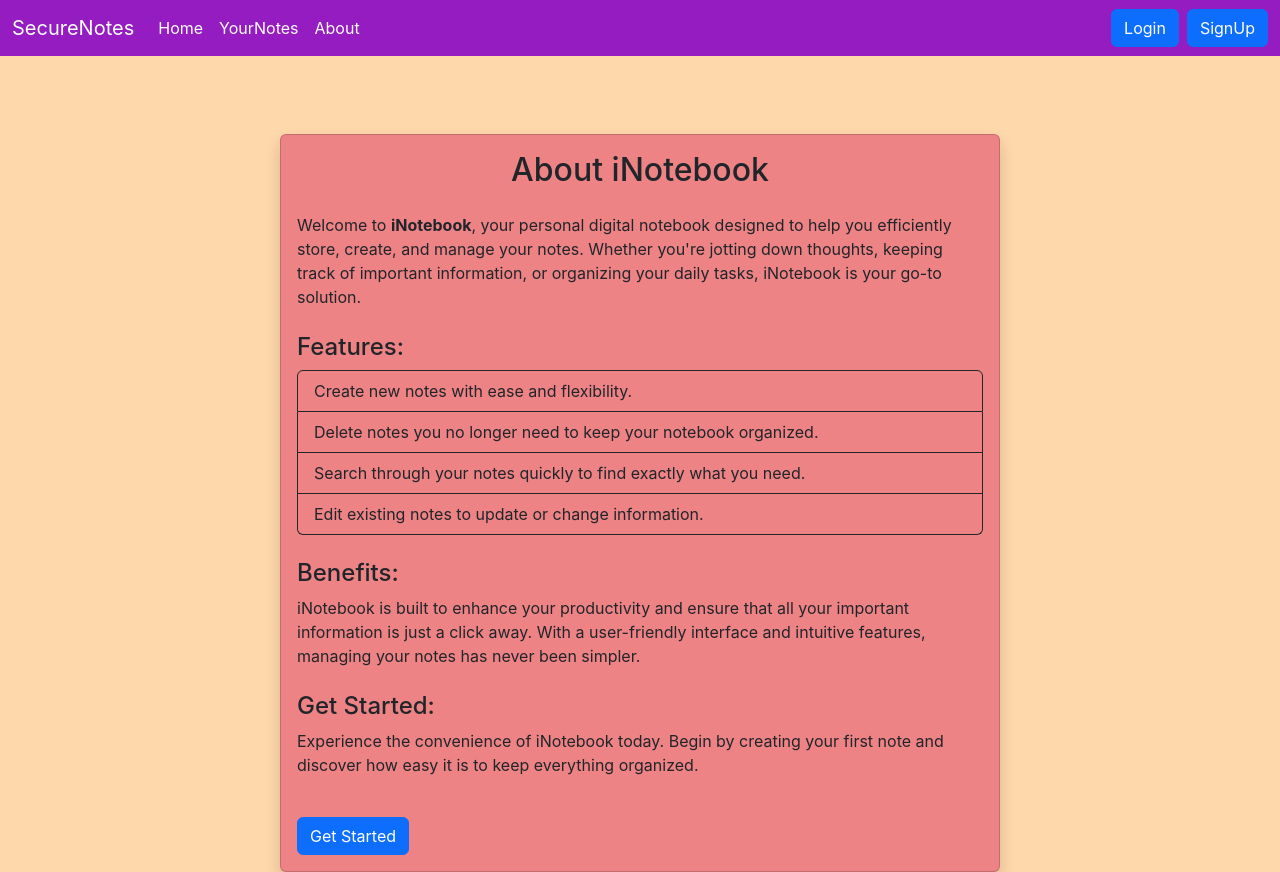
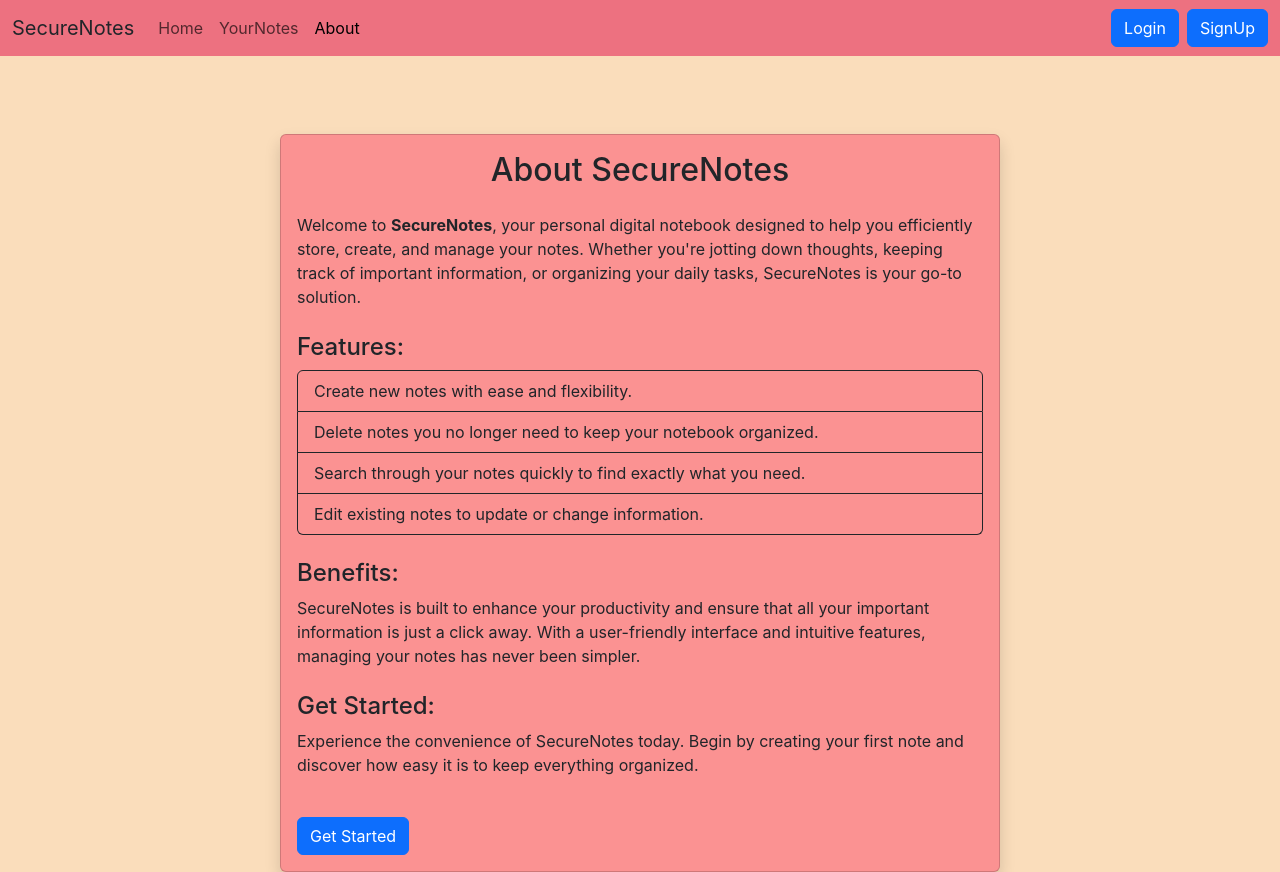
Before and after one commit to AtharvTiwalkar/SecureNotes, a React (Create React App) app in the folder Frontend/: page /about in a window 1280 px wide. Built offline with nearby package versions, Linux system fonts and the light colour scheme.

Commit message:
ui update

```diff
--- a/Frontend/src/App.css
+++ b/Frontend/src/App.css
@@ -44,15 +44,15 @@ i{
 
 
 .bg-custom-purple {
-  background:  #941cc0;
+  background: #ed7180;
 }
 
 
 
 .bg-custom-orange {
-  background-color: #fed7aa; /* This is the color value for $orange-200 */
+  background-color: #faddbb; /* This is the color value for $orange-200 */
 }
 
 .bg-custom-rose{
-  background-color: #ee8385;
+  background-color: #fb9292;
 }
--- a/Frontend/src/components/About.js
+++ b/Frontend/src/components/About.js
@@ -8,9 +8,9 @@ const About = () => {
                 <div className="col-lg-8 mx-auto">
                     <div className="card shadow bg-custom-rose">
                         <div className="card-body">
-                            <h2 className="card-title text-center">About iNotebook</h2>
+                            <h2 className="card-title text-center">About SecureNotes</h2>
                             <p className="card-text mt-4">
-                                Welcome to <strong>iNotebook</strong>, your personal digital notebook designed to help you efficiently store, create, and manage your notes. Whether you're jotting down thoughts, keeping track of important information, or organizing your daily tasks, iNotebook is your go-to solution.
+                                Welcome to <strong>SecureNotes</strong>, your personal digital notebook designed to help you efficiently store, create, and manage your notes. Whether you're jotting down thoughts, keeping track of important information, or organizing your daily tasks, SecureNotes is your go-to solution.
                             </p>
                             <h4 className="mt-4">Features:</h4>
                             <ul className="list-group">
@@ -21,11 +21,11 @@ const About = () => {
                             </ul>
                             <h4 className="mt-4">Benefits:</h4>
                             <p>
-                                iNotebook is built to enhance your productivity and ensure that all your important information is just a click away. With a user-friendly interface and intuitive features, managing your notes has never been simpler.
+                                SecureNotes is built to enhance your productivity and ensure that all your important information is just a click away. With a user-friendly interface and intuitive features, managing your notes has never been simpler.
                             </p>
                             <h4 className="mt-4">Get Started:</h4>
                             <p>
-                                Experience the convenience of iNotebook today. Begin by creating your first note and discover how easy it is to keep everything organized.
+                                Experience the convenience of SecureNotes today. Begin by creating your first note and discover how easy it is to keep everything organized.
                             </p>
                             <Link to="/" className="btn btn-primary btn-block mt-4">Get Started</Link>
                         </div>
--- a/Frontend/src/components/AddNote.js
+++ b/Frontend/src/components/AddNote.js
@@ -26,15 +26,15 @@ const AddNote = (props) => {
       <form>
         <div className="mb-3 ">
           <label htmlFor="title" className="form-label" >Title</label>
-          <input type="text" className="form-control bg-custom-orange border-dark" id="title" name="title" onChange={onChange} value={note.title} />
+          <input type="text" autocomplete="off" className="form-control bg-custom-orange border-dark" id="title" name="title" onChange={onChange} value={note.title} />
         </div>
         <div className="mb-3">
           <label htmlFor="description" className="form-label" >Description</label>
-          <input type="text" className="form-control bg-custom-orange border-dark" id="description" name="description" onChange={onChange} value={note.description}  />
+          <input type="text" autocomplete="off" className="form-control bg-custom-orange border-dark" id="description" name="description" onChange={onChange} value={note.description}  />
         </div>
         <div className="mb-3">
           <label htmlFor="tag" className="form-label">Tag</label>
-          <input type="text" className="form-control bg-custom-orange border-dark" id="tag" name="tag" onChange={onChange} value={note.tag}/>
+          <input type="text" autocomplete="off" className="form-control bg-custom-orange border-dark" id="tag" name="tag" onChange={onChange} value={note.tag}/>
         </div>
 
         <button type="submit" disabled={note.title.length<5||note.description.length<5} className="btn btn-primary" onClick={handleClick}>Add Note</button>
--- a/Frontend/src/components/Login.js
+++ b/Frontend/src/components/Login.js
@@ -40,12 +40,12 @@ const Login = (props) => {
             <form onSubmit={handleSubmit}>
                 <div className="mb-3">
                     <label htmlFor="email" className="form-label">Email address</label>
-                    <input type="email" className="form-control bg-custom-orange border-dark" id="email" name="email" onChange={onChange} aria-describedby="emailHelp" minLength={1} required />
+                    <input type="email" autocomplete="off" className="form-control bg-custom-orange border-dark" id="email" name="email" onChange={onChange} aria-describedby="emailHelp" minLength={1} required />
                     <div id="emailHelp" className="form-text">We'll never share your email with anyone else.</div>
                 </div>
                 <div className="mb-3">
                     <label htmlFor="exampleInputPassword1" className="form-label">Password</label>
-                    <input type="password" name="password" onChange={onChange} value={credentials.password} className="form-control bg-custom-orange border-dark" id="exampleInputPassword1" />
+                    <input type="password" autocomplete="off" name="password" onChange={onChange} value={credentials.password} className="form-control bg-custom-orange border-dark" id="exampleInputPassword1" />
                 </div>
                 <button type="submit" className="btn btn-primary">Submit</button>
 
--- a/Frontend/src/components/Navbar.js
+++ b/Frontend/src/components/Navbar.js
@@ -19,22 +19,22 @@ function Navbar() {
 
   return (
     <div>
-  <nav className="navbar navbar-expand-lg bg-custom-purple text-white">
+  <nav className="navbar navbar-expand-lg bg-custom-purple ">
     <div className="container-fluid">
-      <Link className="navbar-brand text-white" to="/">SecureNotes</Link>
+      <Link className="navbar-brand text-dark" to="/">SecureNotes</Link>
       <button className="navbar-toggler" type="button" data-bs-toggle="collapse" data-bs-target="#navbarSupportedContent" aria-controls="navbarSupportedContent" aria-expanded="false" aria-label="Toggle navigation">
         <span className="navbar-toggler-icon"></span>
       </button>
       <div className="collapse navbar-collapse" id="navbarSupportedContent">
         <ul className="navbar-nav me-auto mb-2 mb-lg-0">
-          <li className="nav-item">
-            <Link className={`nav-link ${location.pathname === "/" ? "active" : ""} text-white`} aria-current="page" to="/">Home</Link>
+          <li className="nav-item ">
+            <Link className={`nav-link ${location.pathname === "/" ? "active" : ""} `} aria-current="page" to="/">Home</Link>
           </li>
           <li className="nav-item">
-            <Link className={`nav-link ${location.pathname === "/YourNotes" ? "active" : ""} text-white`} to="/YourNotes">YourNotes</Link>
+            <Link className={`nav-link ${location.pathname === "/YourNotes" ? "active" : ""} `} to="/YourNotes">YourNotes</Link>
           </li>
           <li className="nav-item">
-            <Link className={`nav-link ${location.pathname === "/about" ? "active" : ""} text-white`} to="/about">About</Link>
+            <Link className={`nav-link ${location.pathname === "/about" ? "active" : ""} `} to="/about">About</Link>
           </li>
         </ul>
 
--- a/Frontend/src/components/Notes.js
+++ b/Frontend/src/components/Notes.js
@@ -50,7 +50,7 @@ const Notes = (props) => {
 
       <div className="modal fade " id="exampleModal" tabIndex="-1" aria-labelledby="exampleModalLabel" aria-hidden="true">
         <div className="modal-dialog modal-dialog-centered">
-          <div className="modal-content  bg-custom-purple text-white">
+          <div className="modal-content  bg-custom-purple text-dark">
             <div className="modal-header border-dark">
               <h1 className="modal-title fs-5" id="exampleModalLabel">Your Note</h1>
               <button type="button" className="btn-close" data-bs-dismiss="modal" aria-label="Close"></button>
--- a/Frontend/src/components/SignUp.js
+++ b/Frontend/src/components/SignUp.js
@@ -40,20 +40,20 @@ const SignUp = (props) => {
       <form>
         <div className="mb-3">
           <label htmlFor="name" className="form-label">Name</label>
-          <input type="text" className="form-control bg-custom-orange border-dark" id="name" name="name" onChange={onChange} aria-describedby="emailHelp" />
+          <input type="text" autocomplete="off" className="form-control bg-custom-orange border-dark" id="name" name="name" onChange={onChange} aria-describedby="emailHelp" />
         </div>
         <div className="mb-3">
           <label htmlFor="email" className="form-label">Email address</label>
-          <input type="email" className="form-control bg-custom-orange border-dark" id="email" name="email" onChange={onChange} aria-describedby="emailHelp" minLength={1} required/>
+          <input type="email" autocomplete="off" className="form-control bg-custom-orange border-dark" id="email" name="email" onChange={onChange} aria-describedby="emailHelp" minLength={1} required/>
           <div id="emailHelp" className="form-text">We'll never share your email with anyone else.</div>
         </div>
         <div className="mb-3">
           <label htmlFor="password" className="form-label">Password</label>
-          <input type="password" className="form-control bg-custom-orange border-dark" name="password" onChange={onChange} id="password" minLength={5} required />
+          <input type="password" autocomplete="off" className="form-control bg-custom-orange border-dark" name="password" onChange={onChange} id="password" minLength={5} required />
         </div>
         <div className="mb-3">
           <label htmlFor="cpassword" className="form-label">Confirm Password</label>
-          <input type="password" className="form-control bg-custom-orange border-dark" name="cpassword" onChange={onChange} id="cpassword" minLength={5} required />
+          <input type="password" autocomplete="off" className="form-control bg-custom-orange border-dark" name="cpassword" onChange={onChange} id="cpassword" minLength={5} required />
         </div>
         <button type="submit" className="btn btn-primary">Submit</button>
       </form>
```
